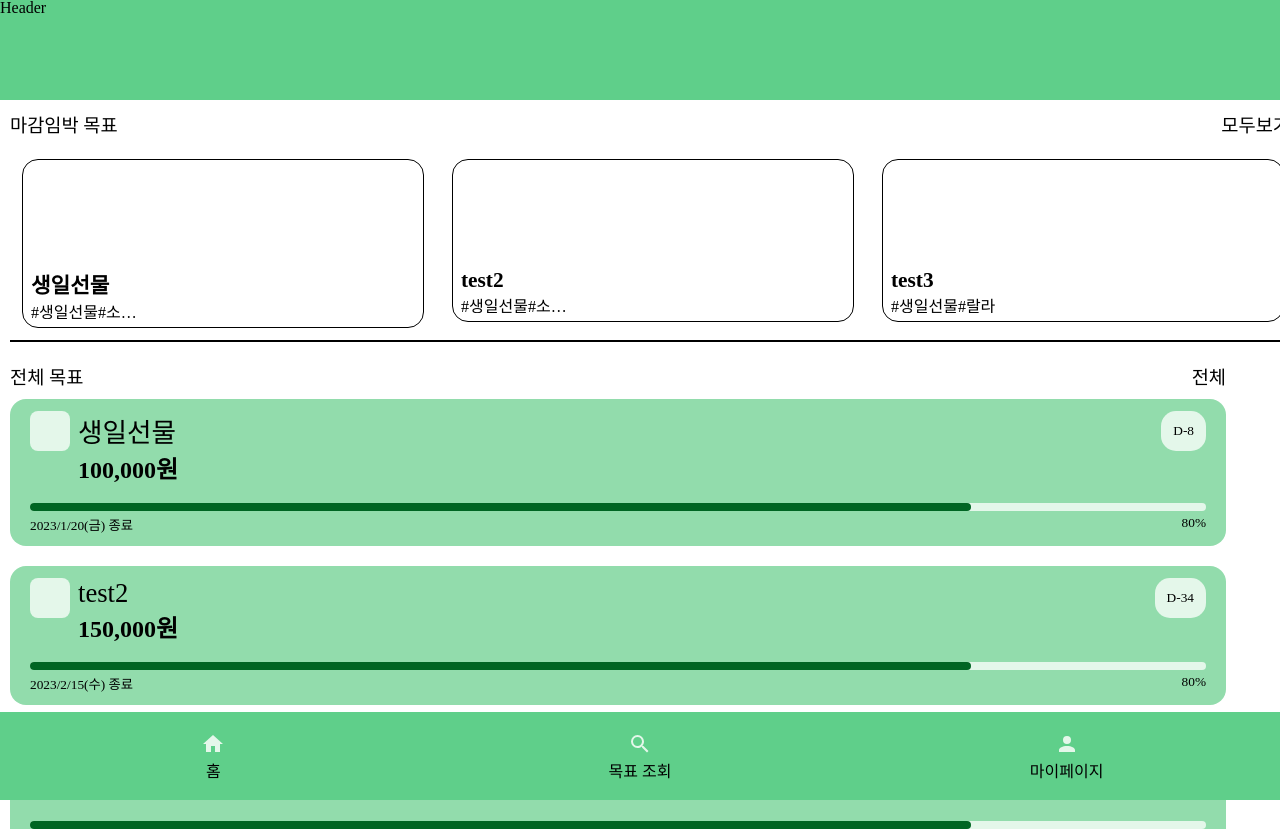
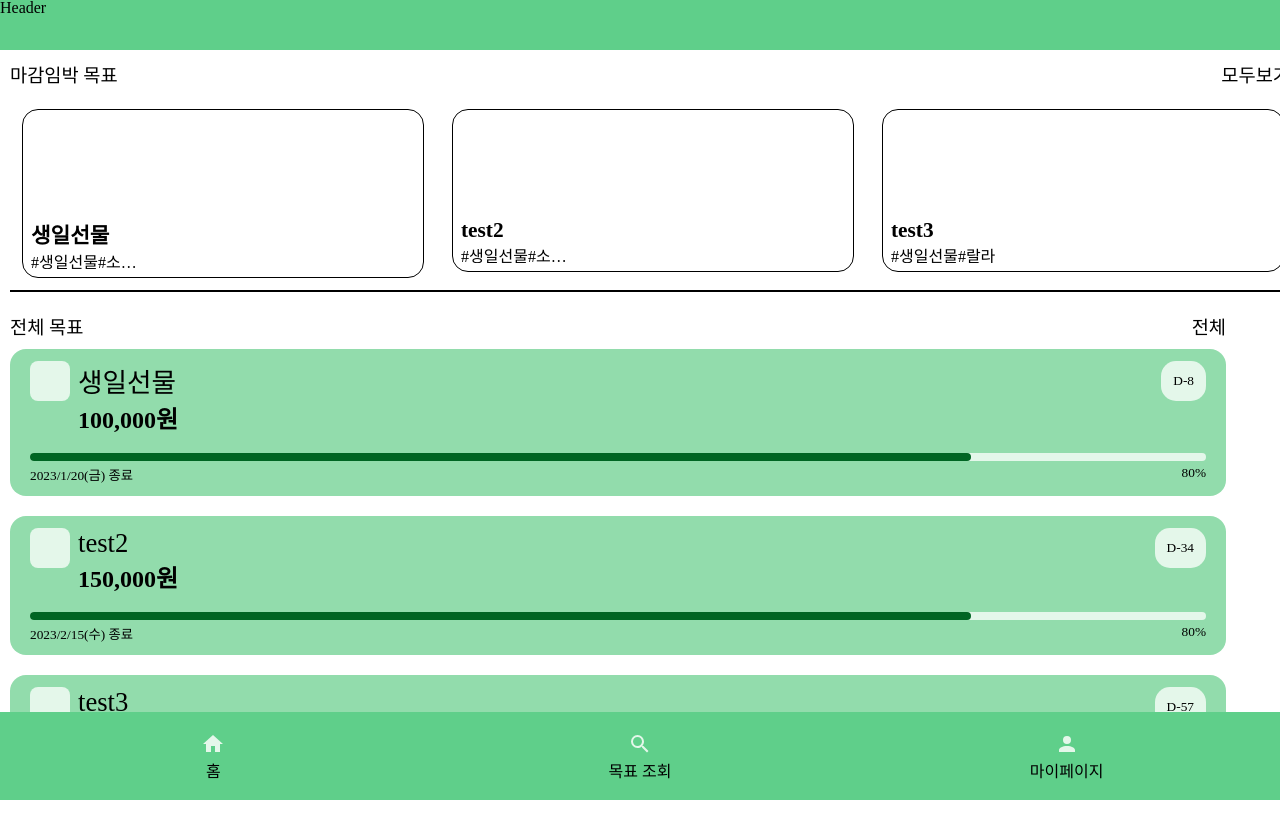
Before and after one commit to TeamBudgetOverflow/frontend, a React (Create React App) app: page /goals/search in a window 1280 px wide. Shown: the top 839 px of the page. After the commit the page ends 800 px from the top, so only its background shows below. Built offline with nearby package versions, Linux system fonts and the light colour scheme; no server answers; a web font is replaced by a local one.

Commit message:
FEAT: modify Header #8

```diff
--- a/src/pages/GroupGoals.tsx
+++ b/src/pages/GroupGoals.tsx
@@ -1,7 +1,6 @@
 import React, { useEffect } from 'react';
 import { useRecoilValue, useSetRecoilState } from 'recoil';
 import { useQuery } from 'react-query';
-import { ScrollMenu } from 'react-horizontal-scrolling-menu';
 
 import styled from 'styled-components';
 
--- a/src/shared/Header.tsx
+++ b/src/shared/Header.tsx
@@ -6,7 +6,7 @@ const Header = () => {
 };
 
 const Wrapper = styled.div`
-  height: 100px;
+  height: 50px;
   background-color: ${(props) => props.theme.primaryMain};
 `;
 
```
